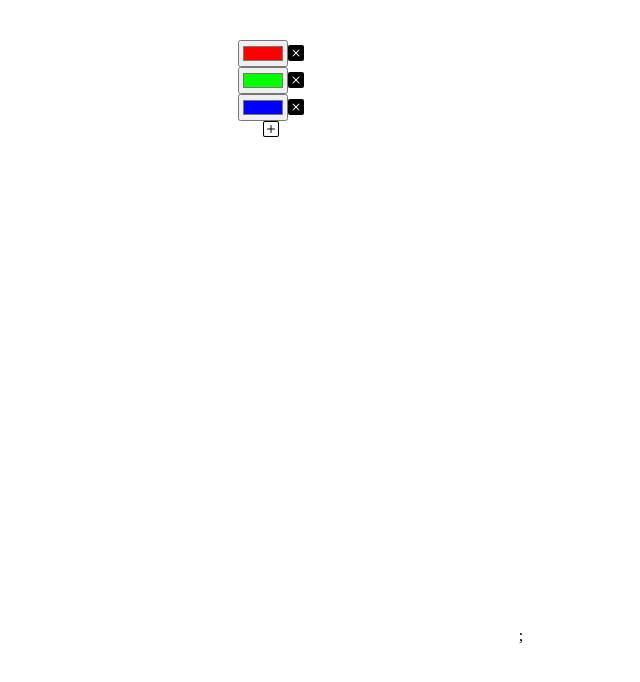
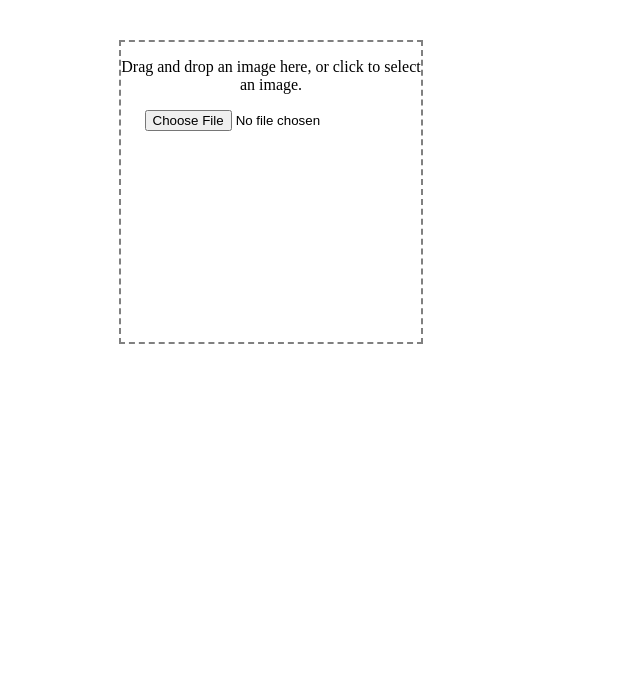
Before and after one commit to petoalbert/ImageTransform, a React app: page / in a window 1280 px wide. Shown: the top 682 px of the page, without its empty margins (369-1009 px from the left). Built offline with nearby package versions, Linux system fonts and the light colour scheme; no server answers; the HTML template or start-up script is replaced by a standard one.

Commit message:
Add ImageUpload panel

```diff
--- a/src/App.tsx
+++ b/src/App.tsx
@@ -4,6 +4,7 @@ import viteLogo from '/vite.svg'
 import './App.css'
 import ColorTheme from './ColorTheme'
 import WebGlTest from './WebGlTest'
+import ImageUpload from './ImageUpload'
 
 function App() {
   const [colors, setColors] = useState<ColorTheme>({ colors: [
@@ -12,17 +13,25 @@ function App() {
     { r: 0, g: 0, b: 255, a: 255 },
   ] })
 
+  const [bitmap, setBitmap] = useState<ImageBitmap | null>(null)
+
   const updateColors = (theme: ColorTheme) => {
     console.log("New colors: ", theme)
     setColors(theme)
   }
 
-  return (
-    <>
-      <ColorTheme updateTheme={(c) => updateColors(c)} theme={colors} />
-      <WebGlTest colorTheme={colors} setColorTheme={(c) => updateColors(c)} />
-    </>
-  )
+  if (!bitmap) {
+    return (
+      <ImageUpload setBitmap={(b) => setBitmap(b)} />
+    )
+  } else {
+    return (
+      <>
+        <ColorTheme updateTheme={(c) => updateColors(c)} theme={colors} />
+        <WebGlTest colorTheme={colors} setColorTheme={(c) => updateColors(c)} imageBitmap={bitmap} />
+      </>
+    )
+  }
 }
 
 export default App
--- /dev/null
+++ b/src/ImageUpload.tsx
@@ -0,0 +1,29 @@
+import React from 'react';
+
+const ImageUpload: React.FC<{ setBitmap: (_: ImageBitmap) => void }> = ({ setBitmap }: { setBitmap: (_: ImageBitmap) => void }) => {
+    const handleDrop = (event: React.DragEvent<HTMLDivElement>) => {
+        event.preventDefault();
+        const file = event.dataTransfer.files[0];
+        createImageBitmap(file).then(setBitmap)
+    };
+
+    const handleFileInputChange = (event: React.ChangeEvent<HTMLInputElement>) => {
+        const file = event.target.files && event.target.files[0];
+        if (!file) return;
+        createImageBitmap(file).then(setBitmap);
+    };
+
+    return (
+        <div
+            id="upload"
+            style={{ width: '300px', height: '300px', border: '2px dashed gray' }}
+            onDrop={handleDrop}
+            onDragOver={(event) => event.preventDefault()}
+        >
+            <p>Drag and drop an image here, or click to select an image.</p>
+            <input type="file" accept="image/*" onChange={handleFileInputChange} />
+        </div>
+    );
+};
+
+export default ImageUpload;
--- a/src/WebGlTest.tsx
+++ b/src/WebGlTest.tsx
@@ -3,8 +3,9 @@ import ColorTheme from './ColorTheme';
 import { kMeans } from './kmeans';
 
 type GlProps = {
-    colorTheme: ColorTheme;
+    colorTheme: ColorTheme,
     setColorTheme: (_: ColorTheme) => void
+    imageBitmap: ImageBitmap | null
 }
 
 type GlContext = {
@@ -12,28 +13,10 @@ type GlContext = {
     program: WebGLProgram;
 }
 
-const WebGLImage: React.FC<GlProps> = (colors) => {
+const WebGLImage: React.FC<GlProps> = ({colorTheme, setColorTheme, imageBitmap}) => {
     const canvasRef = useRef<HTMLCanvasElement>(null);
 
-    let [imageBitmap, setImageBitmap] = useState<ImageBitmap | null>(null);
     let [program, setProgram] = useState<GlContext | null>(null);
-
-    useEffect(() => {
-        // fetch a file from my home directory
-        fetch('MicrosoftTeams-image.png')
-            .then(response => response.blob())
-            .then(blob => createImageBitmap(blob))
-            .then(bitmap => {
-                const canvas = canvasRef.current;
-
-                if (!canvas) return;
-
-                canvas.width = bitmap.width;
-                canvas.height = bitmap.height;
-
-                setImageBitmap(bitmap);
-            })
-    }, [])
 
     useEffect(() => {
         if (!imageBitmap) return;
@@ -60,13 +43,16 @@ const WebGLImage: React.FC<GlProps> = (colors) => {
         // create new colors with the rounded values of centroids
 
         const newColors = centroids.map(c => ({ r: Math.floor(c[0]), g: Math.floor(c[1]), b: Math.floor(c[2]), a: 255 }));
-        colors.setColorTheme({ colors: newColors })
+        setColorTheme({ colors: newColors })
     }, [imageBitmap])
 
     useEffect(() => {
         const canvas = canvasRef.current;
 
         if (!canvas || !imageBitmap) return;
+
+        canvas.width = imageBitmap.width;
+        canvas.height = imageBitmap.height;
 
         const gl = canvas.getContext('webgl');
         if (!gl) return;
@@ -180,15 +166,15 @@ const WebGLImage: React.FC<GlProps> = (colors) => {
         // set colors
         let myVec3Array = new Float32Array(30);
         // iterate over colors, and set them in the array
-        colors.colorTheme.colors.forEach((color, index) => {
+        colorTheme.colors.forEach((color, index) => {
             myVec3Array[index * 3] = color.r / 255;
             myVec3Array[index * 3 + 1] = color.g / 255;
             myVec3Array[index * 3 + 2] = color.b / 255;
         });
-        if (colors.colorTheme.colors.length < 10) {
+        if (colorTheme.colors.length < 10) {
             // set remaining values in myVec3Array to the last color
-            const last = colors.colorTheme.colors[colors.colorTheme.colors.length - 1];
-            for (let i = colors.colorTheme.colors.length; i < 10; i++) {
+            const last = colorTheme.colors[colorTheme.colors.length - 1];
+            for (let i = colorTheme.colors.length; i < 10; i++) {
                 myVec3Array[i * 3] = last.r / 255;
                 myVec3Array[i * 3 + 1] = last.g / 255;
                 myVec3Array[i * 3 + 2] = last.b / 255;
@@ -213,11 +199,11 @@ const WebGLImage: React.FC<GlProps> = (colors) => {
         gl.clearColor(0.5, 0.5, 0.5, 1);
         gl.clear(gl.COLOR_BUFFER_BIT);
         gl.drawArrays(gl.TRIANGLES, 0, 6);
-    }, [program, imageBitmap, colors])
+    }, [program, imageBitmap, colorTheme])
 
 
     return <>
-        <canvas ref={canvasRef} width="500px" height="500px" />;
+        <canvas ref={canvasRef} width="500px" height="500px" />
     </>
 };
 
--- a/src/index.css
+++ b/src/index.css
@@ -3,3 +3,8 @@
   margin-left: auto;
   margin-right: auto;
 }
+
+#upload {
+  margin-left: auto;
+  margin-right: auto;
+}
--- a/src/main.tsx
+++ b/src/main.tsx
@@ -2,7 +2,6 @@ import React from 'react'
 import ReactDOM from 'react-dom/client'
 import './index.css'
 import ImageUpload from './ImageUpload.tsx'
-import ImageUploadWebgl from './ImageUploadWebgl.tsx'
 import WebGLImage from './WebGlTest.tsx'
 import App from './App.tsx'
 
```
